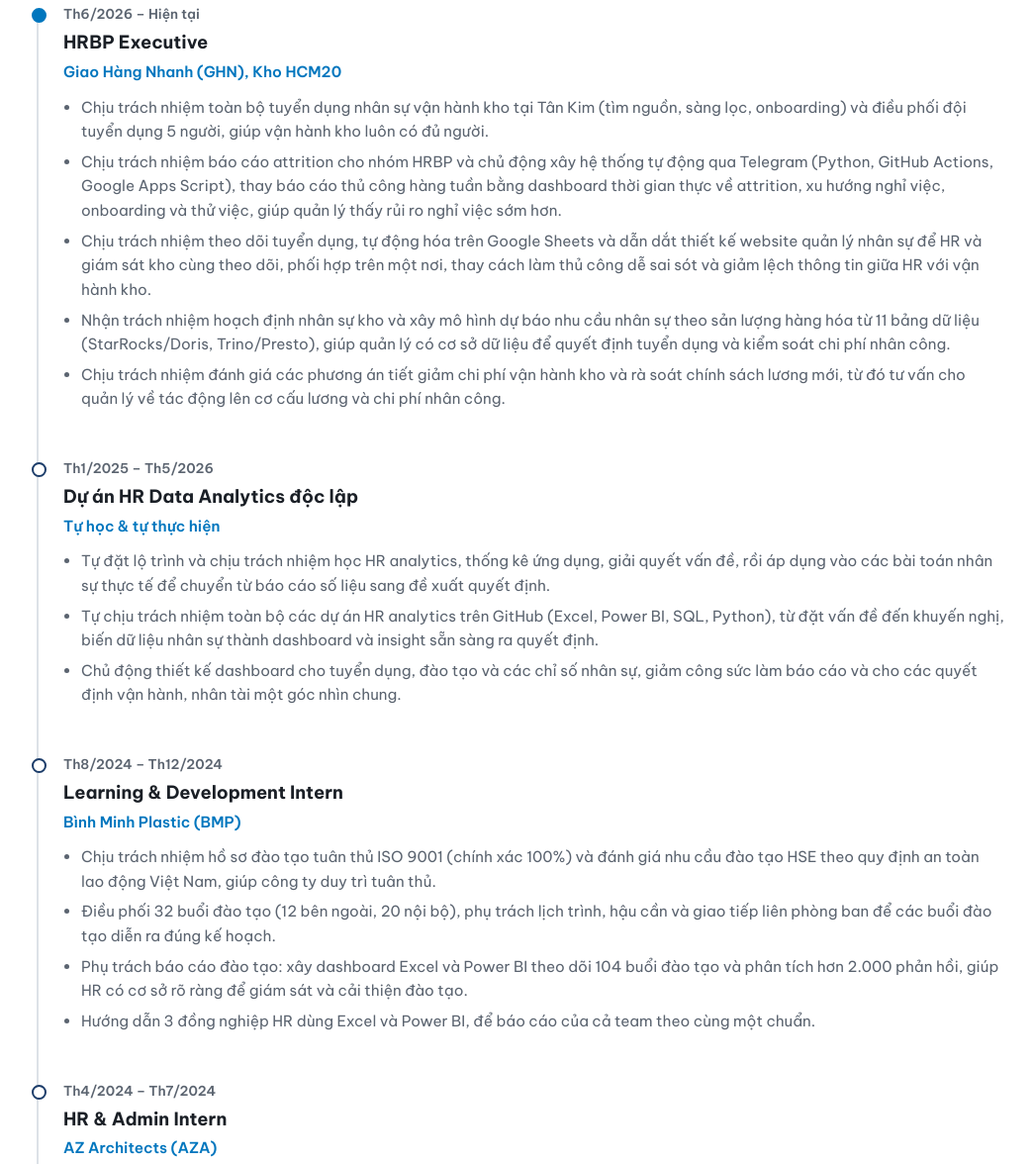
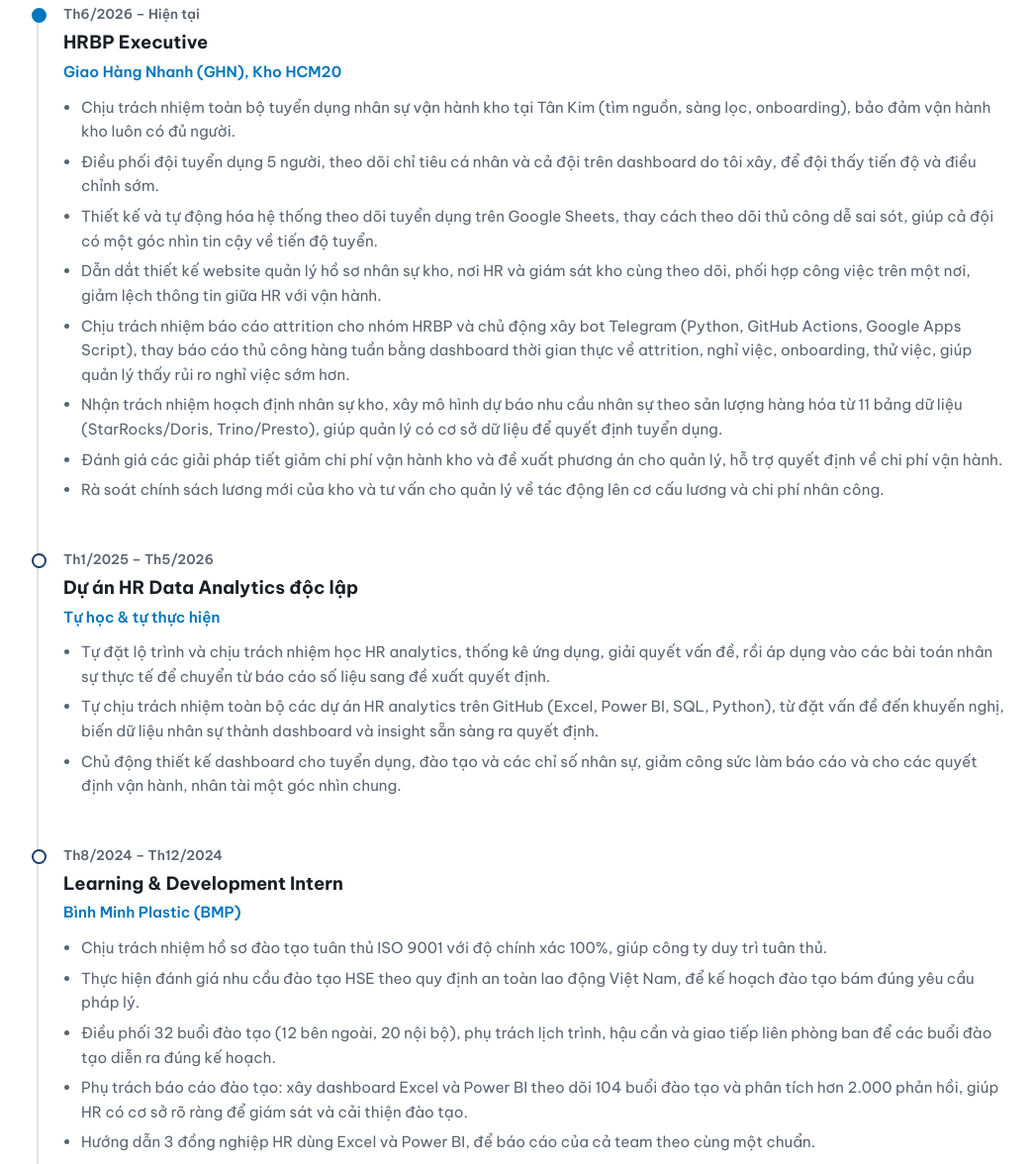
Before and after one commit to quanggiang169/quanggiang169.github.io, a plain HTML site: page index.html in a window 1280 px wide. Shown: the part 1531-2707 px from the top of the page at 99% size, without its empty margins (116-1161 px from the left). Drawn offline with Linux system fonts and the light colour scheme.

Commit message:
Refactor content in index.html for clarity
Updated multiple paragraphs in index.html for clarity and improved readability. Adjusted phrasing and structure in various sections to enhance the overall presentation.

```diff
--- a/index.html
+++ b/index.html
@@ -50,11 +50,11 @@
 
     <a href="#hero-cta" class="skip-link" data-en="Reading quickly? Skip the intro, jump to CV &amp; projects →">Muốn đọc nhanh? Bỏ qua phần giới thiệu, xem CV &amp; dự án ngay →</a>
 
-    <p class="hero-intro" data-en="I started in Human Resources Management at UEF, then stepped into real HR work through recruitment and training internships. The more I worked, the more I realized something. Working with people is genuinely complex. But that complexity is exactly what made me fall in love with this field. There were moments when a single decision of mine could affect half of someone else's life. So I understood that no HR decision is ever small, and getting one right takes many different factors, plus a source of information reliable enough to trust.">
-      Tôi bắt đầu với ngành Quản trị Nhân lực tại UEF, rồi bước vào công việc HR thực tế qua các đợt thực tập tuyển dụng và đào tạo. Càng làm, tôi càng nhận ra làm việc với con người thật sự phức tạp. Nhưng chính sự phức tạp đó lại là thứ khiến tôi yêu ngành này. Có những thời điểm, một quyết định của mình có thể ảnh hưởng đến cả một nửa cuộc đời của người khác vì thế mỗi quyết định nhân sự xứng đáng được xem trọng như giá trị của nó. Và để ra được một quyết định đúng, ta cần rất nhiều yếu tố khác nhau cùng một nguồn thông tin đủ đáng tin cậy.
+    <p class="hero-intro" data-en="I started in Human Resources Management at UEF, then stepped into real HR work through recruitment and training internships. The more I worked, the more I realized that working with people is genuinely complex. But that complexity is exactly what made me fall in love with this field. There are moments when a single decision of ours can affect half of someone else&#x27;s life, so every HR decision deserves to be taken as seriously as its value. And to get a decision right, we need many different factors together with a source of information reliable enough to trust.">
+      Tôi bắt đầu với ngành Quản trị Nhân lực tại UEF, rồi bước vào công việc HR thực tế qua các đợt thực tập tuyển dụng và đào tạo. Càng làm, tôi càng nhận ra làm việc với con người thật sự phức tạp. Nhưng chính sự phức tạp đó lại là thứ khiến tôi yêu ngành này. Có những thời điểm, một quyết định của mình có thể ảnh hưởng đến cả một nửa cuộc đời của người khác, vì thế mỗi quyết định nhân sự xứng đáng được xem trọng như giá trị của nó. Và để ra được một quyết định đúng, ta cần rất nhiều yếu tố khác nhau cùng một nguồn thông tin đủ đáng tin cậy.
     </p>
 
-    <p class="hero-intro" style="margin-top:14px;" data-en="I also noticed that not many businesses are really getting the full value out of data in HR yet. Some have started using it, but head the wrong direction: they ignore human judgment altogether, and pay for it with costly mistakes. So I chose my own path, seeing the real problem businesses need solved and pursuing it all the way. I want to create value for both sides: (1) so a company finds the musicians who can truly shine, and (2) so every employee gets the chance to write their own defining song.">
+    <p class="hero-intro" style="margin-top:14px;" data-en="I also noticed the reality that not many businesses are truly getting the full value out of their HR data. Some have started using it, but head the wrong direction: they ignore human judgment altogether, and pay for it with costly mistakes. So I chose my own path, seeing the real problem businesses need solved and pursuing it all the way. I want to create value for both sides: (1) so a company finds the musicians who can truly shine, and (2) so every employee gets the chance to write their own defining song.">
       Tôi cũng nhận ra thực tế rằng không nhiều doanh nghiệp thực sự khai thác hết hiệu quả của dữ liệu nhân sự. Một số nơi đã bắt đầu dùng, nhưng lại đi sai hướng: bỏ qua hoàn toàn phán đoán của con người, và phải trả giá bằng những sai lầm tai hại. Vì thế, tôi chọn cho mình một con đường riêng, nhìn đúng bài toán mà doanh nghiệp đang cần giải rồi theo đuổi nó đến cùng. Tôi muốn tạo ra giá trị cho cả hai phía: (1) để doanh nghiệp tìm được đúng những nhạc sĩ có thể tỏa sáng, và (2) để mỗi người lao động có cơ hội viết nên khúc ca để đời của riêng mình.
     </p>
 
@@ -162,11 +162,14 @@
         <div class="tl-role" data-en="HRBP Executive">HRBP Executive</div>
         <div class="tl-org" data-en="Giao Hàng Nhanh (GHN), HCM20 Warehouse">Giao Hàng Nhanh (GHN), Kho HCM20</div>
         <ul class="tl-bullets">
-          <li data-en="Own end-to-end frontline recruitment (sourcing, screening, onboarding) at the Tân Kim warehouse and coordinate a 5-person recruitment team, keeping warehouse operations supplied with people.">Chịu trách nhiệm toàn bộ tuyển dụng nhân sự vận hành kho tại Tân Kim (tìm nguồn, sàng lọc, onboarding) và điều phối đội tuyển dụng 5 người, giúp vận hành kho luôn có đủ người.</li>
-          <li data-en="Own attrition reporting for the HRBP group and took the lead in building a Telegram automation (Python, GitHub Actions, Google Apps Script), replacing weekly manual reports with real-time dashboards on attrition, resignation trends, onboarding and probation, so managers see turnover risk sooner.">Chịu trách nhiệm báo cáo attrition cho nhóm HRBP và chủ động xây hệ thống tự động qua Telegram (Python, GitHub Actions, Google Apps Script), thay báo cáo thủ công hàng tuần bằng dashboard thời gian thực về attrition, xu hướng nghỉ việc, onboarding và thử việc, giúp quản lý thấy rủi ro nghỉ việc sớm hơn.</li>
-          <li data-en="Own recruitment tracking, automated it on Google Sheets, and led the design of an HR management website where HR and warehouse supervisors track and coordinate work in one place, replacing error-prone manual tracking and reducing information gaps between HR and operations.">Chịu trách nhiệm theo dõi tuyển dụng, tự động hóa trên Google Sheets và dẫn dắt thiết kế website quản lý nhân sự để HR và giám sát kho cùng theo dõi, phối hợp trên một nơi, thay cách làm thủ công dễ sai sót và giảm lệch thông tin giữa HR với vận hành kho.</li>
-          <li data-en="Took ownership of warehouse workforce planning and built a forecasting model on 11 tables (StarRocks/Doris, Trino/Presto) that predicts staffing needs from shipment volume, giving managers a data basis for hiring decisions and labor cost control.">Nhận trách nhiệm hoạch định nhân sự kho và xây mô hình dự báo nhu cầu nhân sự theo sản lượng hàng hóa từ 11 bảng dữ liệu (StarRocks/Doris, Trino/Presto), giúp quản lý có cơ sở dữ liệu để quyết định tuyển dụng và kiểm soát chi phí nhân công.</li>
-          <li data-en="Evaluated cost-reduction options for warehouse operations and reviewed the new salary policy, then advised management on its impact on compensation structure and labor cost.">Chịu trách nhiệm đánh giá các phương án tiết giảm chi phí vận hành kho và rà soát chính sách lương mới, từ đó tư vấn cho quản lý về tác động lên cơ cấu lương và chi phí nhân công.</li>
+          <li data-en="Own end-to-end frontline recruitment (sourcing, screening, onboarding) at the Tân Kim warehouse, keeping warehouse operations supplied with people.">Chịu trách nhiệm toàn bộ tuyển dụng nhân sự vận hành kho tại Tân Kim (tìm nguồn, sàng lọc, onboarding), bảo đảm vận hành kho luôn có đủ người.</li>
+          <li data-en="Coordinate a 5-person recruitment team and track individual and team hiring targets on a dashboard I built, so the team sees progress and adjusts early.">Điều phối đội tuyển dụng 5 người, theo dõi chỉ tiêu cá nhân và cả đội trên dashboard do tôi xây, để đội thấy tiến độ và điều chỉnh sớm.</li>
+          <li data-en="Designed and automated the recruitment tracking system on Google Sheets, replacing manual, error-prone tracking and giving the team one reliable view of hiring progress.">Thiết kế và tự động hóa hệ thống theo dõi tuyển dụng trên Google Sheets, thay cách theo dõi thủ công dễ sai sót, giúp cả đội có một góc nhìn tin cậy về tiến độ tuyển.</li>
+          <li data-en="Led the design of an HR management website for warehouse employee records, where HR and warehouse supervisors track and coordinate work in one place, reducing information gaps between HR and operations.">Dẫn dắt thiết kế website quản lý hồ sơ nhân sự kho, nơi HR và giám sát kho cùng theo dõi, phối hợp công việc trên một nơi, giảm lệch thông tin giữa HR với vận hành.</li>
+          <li data-en="Own attrition reporting for the HRBP group and took the initiative to build a Telegram bot (Python, GitHub Actions, Google Apps Script), replacing weekly manual reports with real-time dashboards on attrition, resignations, onboarding and probation, so managers see turnover risk sooner.">Chịu trách nhiệm báo cáo attrition cho nhóm HRBP và chủ động xây bot Telegram (Python, GitHub Actions, Google Apps Script), thay báo cáo thủ công hàng tuần bằng dashboard thời gian thực về attrition, nghỉ việc, onboarding, thử việc, giúp quản lý thấy rủi ro nghỉ việc sớm hơn.</li>
+          <li data-en="Took ownership of warehouse workforce planning and built a model forecasting staffing needs from shipment volume, using 11 tables (StarRocks/Doris, Trino/Presto), giving managers a data basis for hiring decisions.">Nhận trách nhiệm hoạch định nhân sự kho, xây mô hình dự báo nhu cầu nhân sự theo sản lượng hàng hóa từ 11 bảng dữ liệu (StarRocks/Doris, Trino/Presto), giúp quản lý có cơ sở dữ liệu để quyết định tuyển dụng.</li>
+          <li data-en="Evaluated cost-reduction solutions for warehouse operations and recommended options to management, supporting decisions on operating cost.">Đánh giá các giải pháp tiết giảm chi phí vận hành kho và đề xuất phương án cho quản lý, hỗ trợ quyết định về chi phí vận hành.</li>
+          <li data-en="Reviewed the warehouse&#x27;s new salary policy and advised management on its impact on compensation structure and labor cost.">Rà soát chính sách lương mới của kho và tư vấn cho quản lý về tác động lên cơ cấu lương và chi phí nhân công.</li>
         </ul>
       </div>
 
@@ -186,7 +189,8 @@
         <div class="tl-role" data-en="Learning &amp; Development Intern">Learning &amp; Development Intern</div>
         <div class="tl-org" data-en="Bình Minh Plastic (BMP)">Bình Minh Plastic (BMP)</div>
         <ul class="tl-bullets">
-          <li data-en="Responsible for ISO 9001-compliant training records (100% accuracy) and an HSE training-needs assessment against Vietnam OSH regulations, helping the company stay compliant.">Chịu trách nhiệm hồ sơ đào tạo tuân thủ ISO 9001 (chính xác 100%) và đánh giá nhu cầu đào tạo HSE theo quy định an toàn lao động Việt Nam, giúp công ty duy trì tuân thủ.</li>
+          <li data-en="Maintained ISO 9001-compliant training records with 100% accuracy, helping the company stay compliant.">Chịu trách nhiệm hồ sơ đào tạo tuân thủ ISO 9001 với độ chính xác 100%, giúp công ty duy trì tuân thủ.</li>
+          <li data-en="Conducted an HSE training-needs assessment against Vietnam OSH regulations, so training plans matched legal requirements.">Thực hiện đánh giá nhu cầu đào tạo HSE theo quy định an toàn lao động Việt Nam, để kế hoạch đào tạo bám đúng yêu cầu pháp lý.</li>
           <li data-en="Coordinated 32 training sessions (12 external, 20 internal), owning scheduling, logistics and cross-department communication so sessions ran as planned.">Điều phối 32 buổi đào tạo (12 bên ngoài, 20 nội bộ), phụ trách lịch trình, hậu cần và giao tiếp liên phòng ban để các buổi đào tạo diễn ra đúng kế hoạch.</li>
           <li data-en="Owned training reporting: built Excel and Power BI dashboards tracking 104 training sessions and analyzing 2,000+ feedback entries, giving HR a clear basis to monitor and improve training.">Phụ trách báo cáo đào tạo: xây dashboard Excel và Power BI theo dõi 104 buổi đào tạo và phân tích hơn 2.000 phản hồi, giúp HR có cơ sở rõ ràng để giám sát và cải thiện đào tạo.</li>
           <li data-en="Guided 3 HR teammates in Excel and Power BI, so team reports followed one standard.">Hướng dẫn 3 đồng nghiệp HR dùng Excel và Power BI, để báo cáo của cả team theo cùng một chuẩn.</li>
@@ -213,7 +217,8 @@
           <li data-en="Built the initial organizational structure for a 20-member club, defining roles and coordination processes so work was clearly shared.">Xây dựng cơ cấu tổ chức ban đầu cho câu lạc bộ 20 thành viên, xác định vai trò và quy trình phối hợp để công việc được chia rõ ràng.</li>
           <li data-en="Owned HR end to end (recruitment, engagement, training, evaluation) for academic competitions and student events, making sure each event had the people and skills it needed.">Chịu trách nhiệm toàn bộ hoạt động HR (tuyển dụng, gắn kết, đào tạo, đánh giá) cho các cuộc thi học thuật và sự kiện sinh viên, bảo đảm mỗi sự kiện có đủ người và kỹ năng cần thiết.</li>
           <li data-en="Led the &quot;Wake Up&quot; engagement project, lifting active participation from 40% to 90% (18/20 members).">Dẫn dắt dự án gắn kết "Wake Up", nâng tỷ lệ tham gia tích cực từ 40% lên 90% (18/20 thành viên).</li>
-          <li data-en="Led a 20-member cross-functional team and delivered soft-skill training (leadership, problem-solving, time management), raising the team&#x27;s overall capability.">Dẫn dắt đội nhóm liên chức năng 20 người và triển khai đào tạo kỹ năng mềm (lãnh đạo, giải quyết vấn đề, quản lý thời gian), nâng năng lực chung của đội.</li>
+          <li data-en="Led and coordinated a 20-member cross-functional team across the club&#x27;s competitions and events, keeping roles and handoffs clear.">Dẫn dắt và điều phối đội nhóm liên chức năng 20 người qua các cuộc thi và sự kiện của câu lạc bộ, giữ vai trò và khâu bàn giao rõ ràng.</li>
+          <li data-en="Designed and delivered soft-skill training (leadership, problem-solving, time management) for club members, raising the team&#x27;s overall capability.">Thiết kế và triển khai đào tạo kỹ năng mềm (lãnh đạo, giải quyết vấn đề, quản lý thời gian) cho thành viên câu lạc bộ, nâng năng lực chung của đội.</li>
         </ul>
       </div>
     </div>
```
